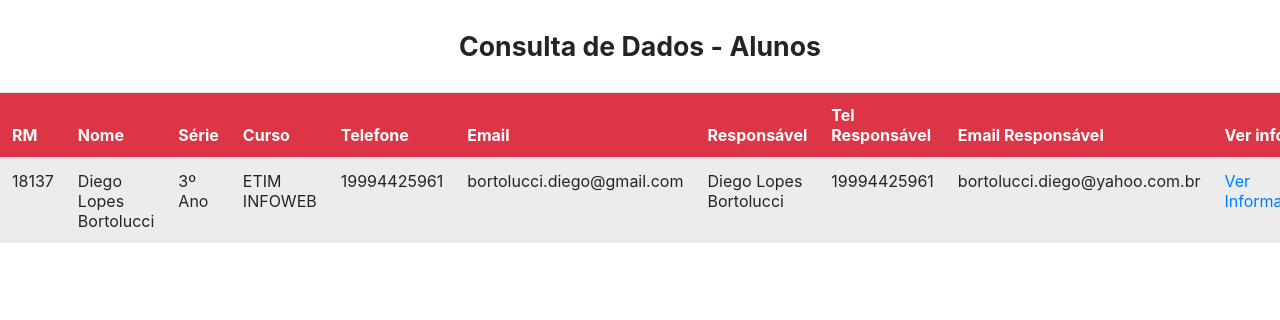
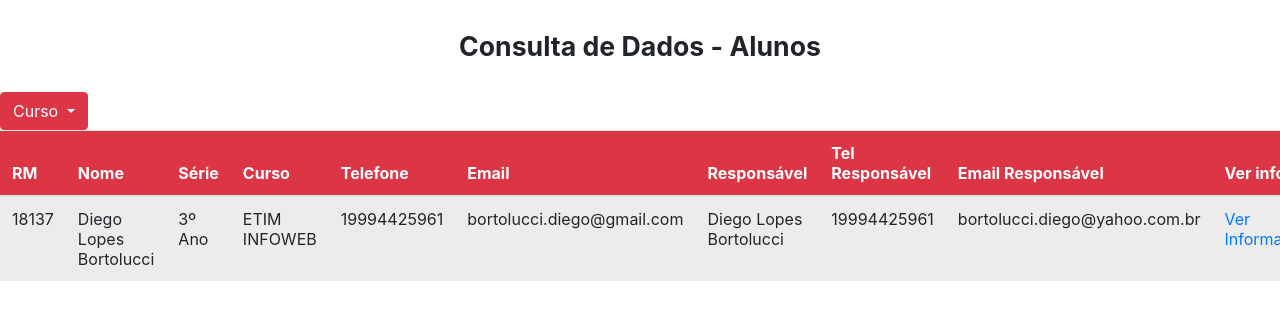
Before and after one commit to diego-bortolucci27/tcc, a PHP site: page /consulta.php in a window 1280 px wide. Shown: the top 320 px of the page. Run offline with PHP 8.4, Linux system fonts and the light colour scheme; data comes from the database, SQL or seed files in the repository.

Commit message:
Inserido a Filtragem de Dados
Foi inserida a Filtragem dos dados de acordo com a Série e o Curso do Aluno.

```diff
--- a/consulta.php
+++ b/consulta.php
@@ -20,6 +20,18 @@
         <center>
             <h1 class="titulo"><b>Consulta de Dados - Alunos<b></h1>
         </center>
+    </div>
+    <div>
+        <div class="btn-group">
+            <button type="button" class="btn btn-danger dropdown-toggle" data-toggle="dropdown" aria-haspopup="true" aria-expanded="false">
+                Curso
+            </button>
+            <div class="dropdown-menu">
+                <a class="dropdown-item" href="consultaAdm.php">Ver ETIM ADM</a>
+                <a class="dropdown-item" href="consultaInfo.php">Ver ETIM INFO</a>
+        </div>
+    </div>
+</div>
     </div>
     <div class="table-responsive">
         <table class="table">
```
